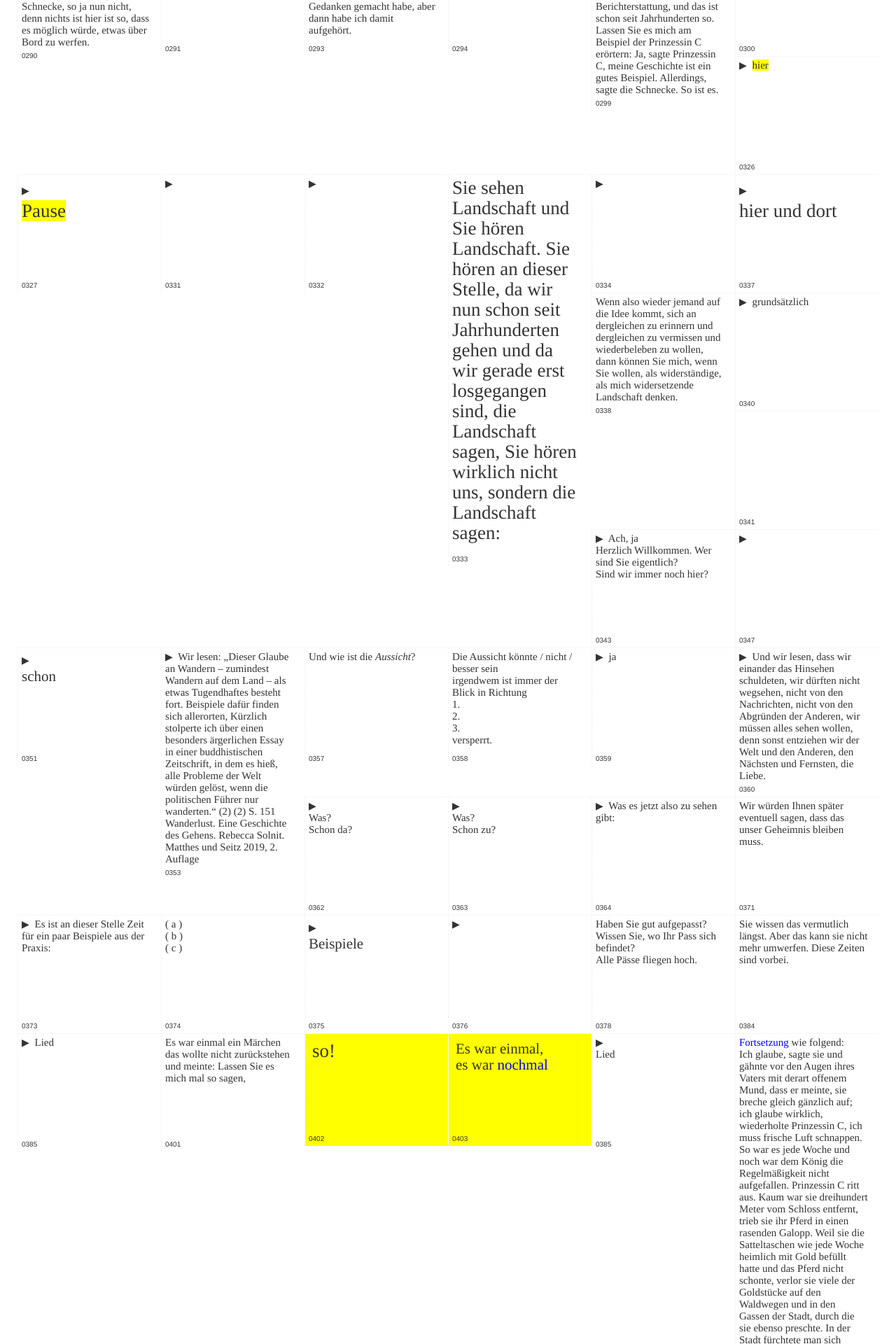
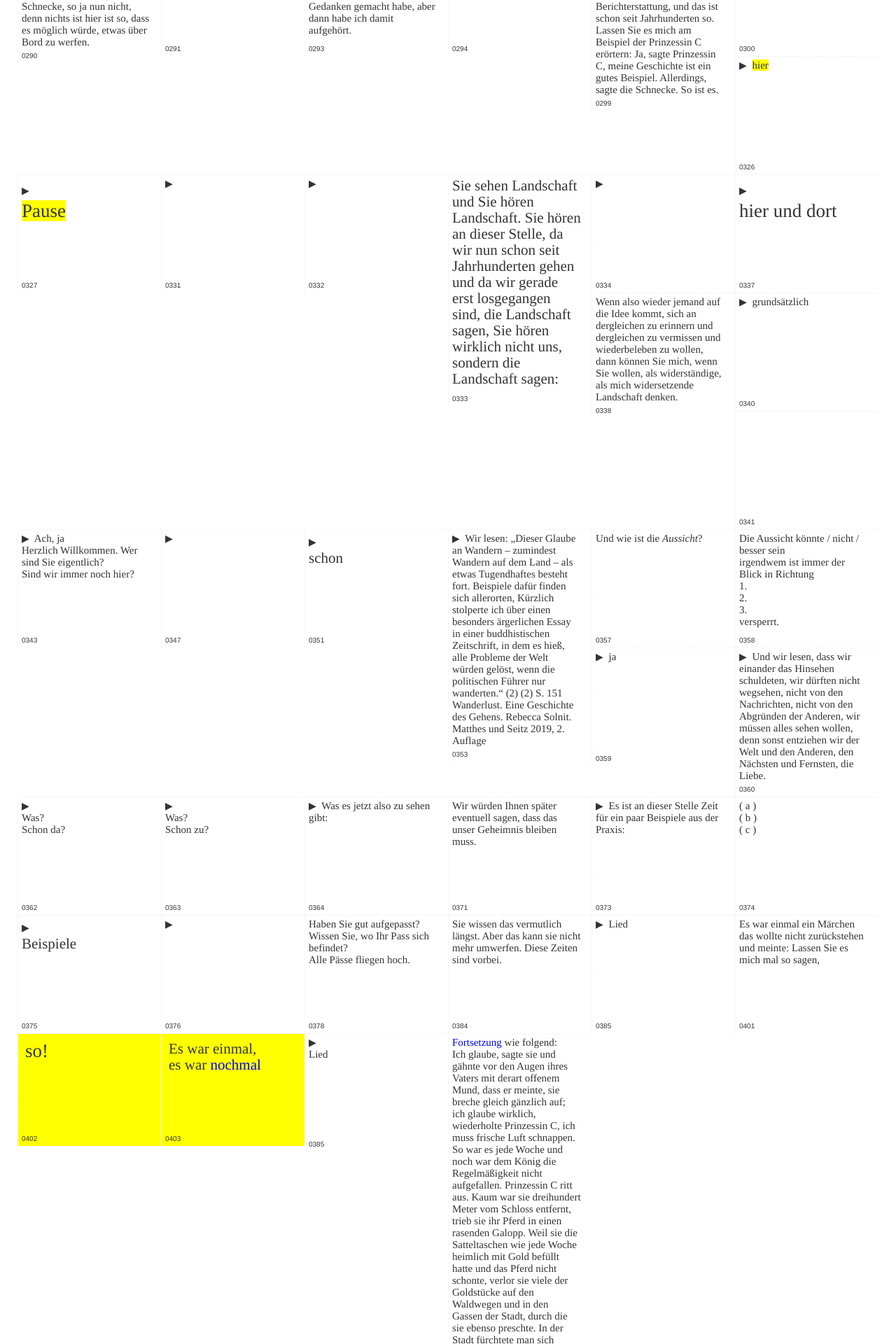
Before and after one commit to alvh/post_schnecke, a Jekyll site: the page built from index.html, in a window 1280 px wide. Shown: the part 2813-4733 px from the top of the page at 70% size. Built offline with Jekyll 4.4.1, drawn with Linux system fonts in a browser that asks for light colours; nearby versions of some CDN libraries.

Commit message:
change 5-3

```diff
--- a/_texte/0333.html
+++ b/_texte/0333.html
@@ -1,6 +1,6 @@
 ---
 container: h-medium
-font: f-large
+font: f-medium
 tags: >
   "einmal","wir"
 ---
```
Also changed, not shown: 1 other file.
